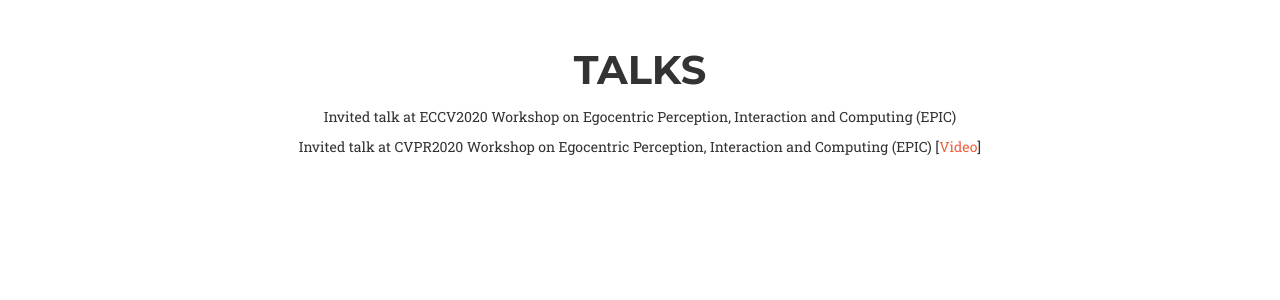
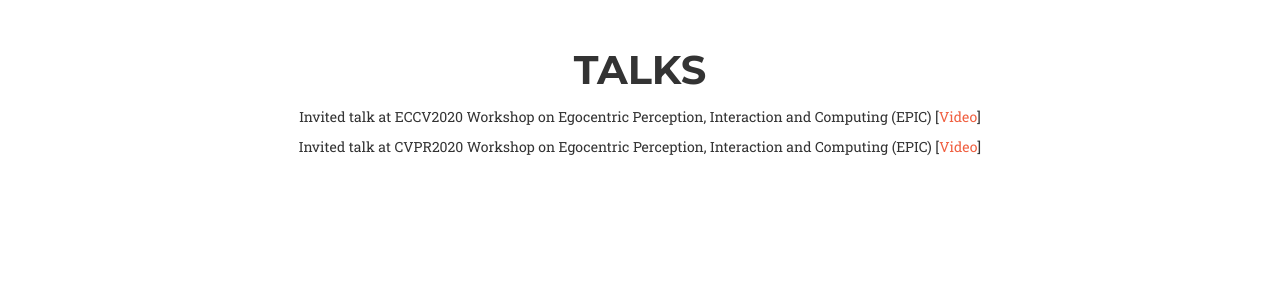
Before and after one commit to aptx4869lm/aptx4869lm.github.io, a Jekyll site: the page index.html, which Jekyll copies as it is, in a window 1280 px wide and 900 px high, scrolled down 3124 px. Shown: the part 153-453 px from the top of the window. Built offline with Jekyll 4.4.1, drawn with Linux system fonts in a browser that asks for light colours; nearby versions of some CDN libraries; some web fonts are replaced; library files that are not in the unit come from our copies; a script that is not in the unit is left out; some of the changed text lies outside the part shown.

Commit message:
fix typo

```diff
--- a/index.html
+++ b/index.html
@@ -134,11 +134,11 @@
                         <h3 class="section-subheading text-muted"> <a href="https://scholar.google.com/citations?user=Ud7boIwAAAAJ&hl=en">Google Scholar</a></h3>
                     </div>
 
-</p> <b> Miao Liu</b>, Xin Chen, Yun Zhang, Yin Li and James M. Rehg. Attention Distillation for Learning Video Representations, accepted by British Machine Vision Conference (BMVC) 2020 (<span style="color:hsla(0,100%,50%,1);">Oral</span>, acceptatecen rate <span><strong>5<span>&#37;</span></strong></span>). [<a href="https://arxiv.org/pdf/1904.03249.pdf">pdf</a>] <p>
+</p> <b> Miao Liu</b>, Xin Chen, Yun Zhang, Yin Li and James M. Rehg. Attention Distillation for Learning Video Representations, accepted by British Machine Vision Conference (BMVC) 2020 (<span style="color:hsla(0,100%,50%,1);">Oral</span>, acceptance rate <span><strong>5<span>&#37;</span></strong></span>). [<a href="https://arxiv.org/pdf/1904.03249.pdf">pdf</a>] <p>
 
 </p> Yun Zhang*, Shibo Zhang*, <b> Miao Liu</b>,  Elyse Daly, Samuel Battalio, Santosh Kumar, Bonnie Spring, James M. Rehg, Dr Nabil Alshurafa. SyncWISE: Window Induced Shift Estimation for Synchronization of Video and Accelerometry from Wearable Sensors, accepted by Proc. ACM Interact. Mob. Wearable Ubiquitous Technol. (IMUWT/UbiComp) 2020 (* denotes equal contribution)<p>
 
-</p> <b> Miao Liu</b>, Siyu Tang, Yin Li and James M. Rehg. Forecasting Human Object Interaction: Joint Prediction of Motor Attention and Actions in First Person Vision, accepted by European Conference on Computer Vision (ECCV) 2020 (<span style="color:hsla(0,100%,50%,1);">Oral</span>, acceptatecen rate <span><strong>2<span>&#37;</span></strong></span>). [<a href="https://arxiv.org/pdf/1911.10967.pdf">pdf</a>] <p>
+</p> <b> Miao Liu</b>, Siyu Tang, Yin Li and James M. Rehg. Forecasting Human Object Interaction: Joint Prediction of Motor Attention and Actions in First Person Vision, accepted by European Conference on Computer Vision (ECCV) 2020 (<span style="color:hsla(0,100%,50%,1);">Oral</span>, acceptence rate <span><strong>2<span>&#37;</span></strong></span>). [<a href="https://arxiv.org/pdf/1911.10967.pdf">pdf</a>] <p>
 
 </p> Yin Li, <b> Miao Liu</b>, and James M. Rehg. In the Eye of the Beholder: Gaze and Actions in First Person Video. Manuscript in Submission. [<a href="https://arxiv.org/abs/2006.00626">arXiv</a>] <p>
 
@@ -172,7 +172,7 @@
                         <br/><br/><br/><br/>
                         <h2 class="section-heading">Talks</h2>
 
-                        </p>Invited talk at ECCV2020 Workshop on Egocentric Perception, Interaction and Computing (EPIC)  <p>
+                        </p>Invited talk at ECCV2020 Workshop on Egocentric Perception, Interaction and Computing (EPIC)  [<a href="https://www.youtube.com/watch?v=QlOK1-hXFGc">Video</a>] <p>
                         </p>Invited talk at CVPR2020 Workshop on Egocentric Perception, Interaction and Computing (EPIC) [<a href="https://www.youtube.com/watch?v=H3nepU4b4YU&list=PLZ8z0Ok4lZo_ofcshh77p66ibvTbF9wvJ&index=6&t=0s">Video</a>]<p>
                     </div>
             </div>
```
